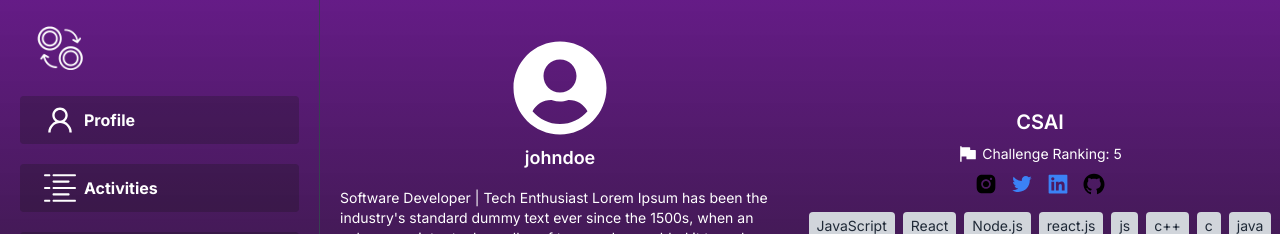
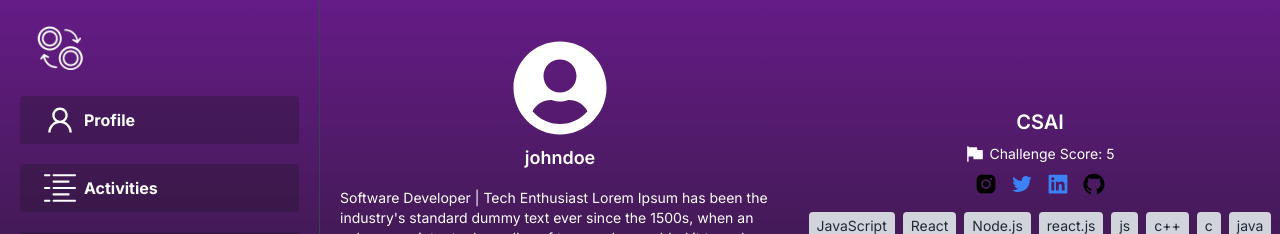
Before and after one commit to the-nexus-point/nexus-next.js, a Next.js app: page /user in a window 1280 px wide. Shown: the top 234 px of the page. Built offline with nearby package versions, Linux system fonts and the light colour scheme.

Commit message:
improving user ui

```diff
--- a/src/components/Profile.jsx
+++ b/src/components/Profile.jsx
@@ -59,7 +59,7 @@ const Profile = () => {
             <div className="flex items-center justify-center space-x-1">
               <AiFillFlag className="w-5 h-5" />
               <p className="text-sm">
-                Challenge Ranking: {user.challengeRanking}
+                Challenge Score: {user.challengeRanking}
               </p>
             </div>
             <div className="flex space-x-3 mt-4">
```
